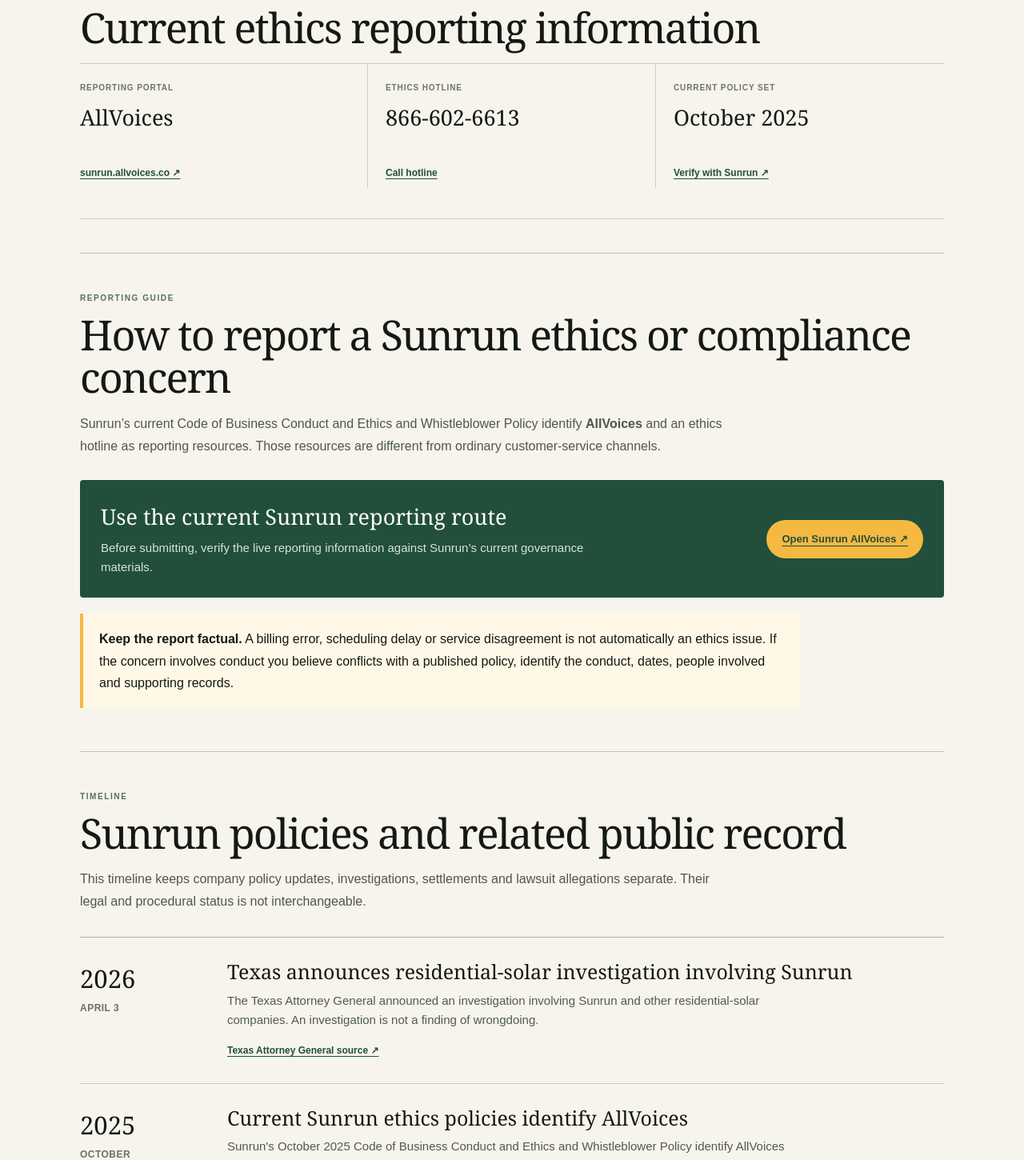
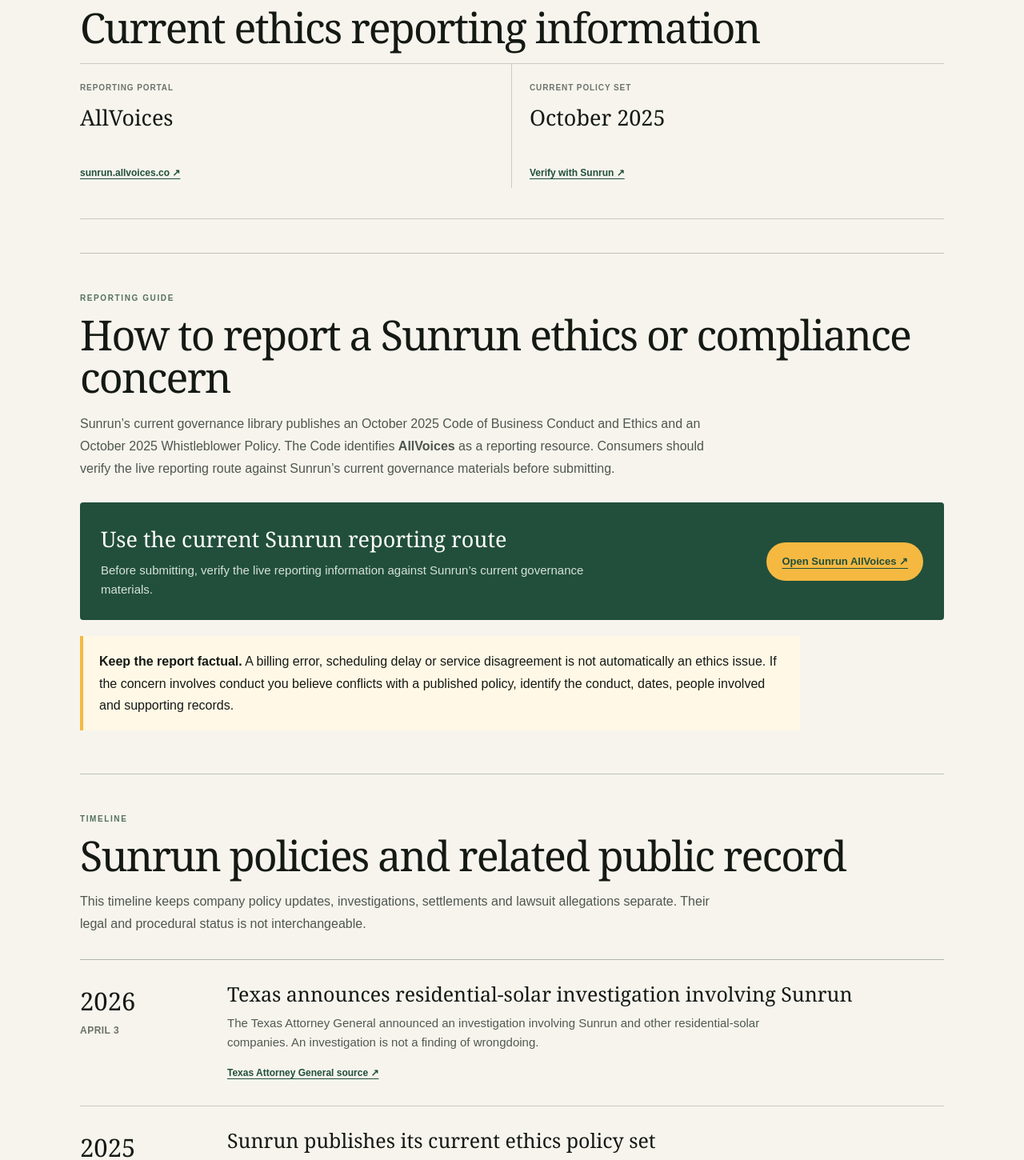
Before and after one commit to Decentralized-Rob/solar-consumer-research, a Next.js app: page /companies/sunrun/ethics-compliance in a window 1280 px wide. Shown: the part 980-2430 px from the top of the page at 80% size. Built offline with nearby package versions, Linux system fonts and the light colour scheme.

Commit message:
Correct Sunrun whistleblower sourcing and remove unverified hotline

```diff
--- a/app/companies/sunrun/ethics-compliance/page.tsx
+++ b/app/companies/sunrun/ethics-compliance/page.tsx
@@ -8,10 +8,8 @@
 const governanceUrl = "https://investors.sunrun.com/leadership-governance/governance-documents";
 const leadershipUrl = "https://investors.sunrun.com/leadership-governance/executive-management";
 const codeUrl = "https://d1io3yog0oux5.cloudfront.net/_5069419c6c0a7a5b730d48e3b1411191/sunrun/db/405/3799/file/Code%2Bof%2BBusiness%2BConduct%2B%26%2BEthics_Oct_2025.pdf";
-const whistleblowerUrl = "https://d1io3yog0oux5.cloudfront.net/_c1eacf661f8f940cb0d1529a22a7aa53/sunrun/db/405/3801/file/Whistleblower%2BPolicy_Oct_2025.pdf";
 const vendorCodeUrl = "https://d1io3yog0oux5.cloudfront.net/_c9159127ad06b657d37a299d3e74348a/sunrun/db/405/3803/file/6.25_Vendor%2BCode%2BOf%2BConduct_v2.pdf";
 const allVoicesUrl = "https://sunrun.allvoices.co/";
-const ethicsHotline = "866-602-6613";
 const ethicsLinkedInPost = "https://www.linkedin.com/posts/sunrun_at-sunrun-were-committed-to-upholding-the-activity-7251577600949522435-tGOM";
 const connecticutSource = "https://portal.ct.gov/ag/press-releases/2024-press-releases/attorney-general-tong-sues-sunrun";
 const floridaRoofOrder = "https://ecf.flmd.uscourts.gov/cgi-bin/show_public_doc?2025-02459-10-8-cv=";
@@ -22,24 +20,6 @@
   title: "Sunrun Ethics Complaint: AllVoices, Code of Conduct & Compliance Guide",
   description:
     "How to report a Sunrun ethics concern through AllVoices, what Sunrun's current ethics and vendor policies say, who holds relevant leadership roles, and where consumers can go next.",
-  keywords: [
-    "Sunrun ethics complaint",
-    "Sunrun compliance complaint",
-    "Sunrun AllVoices",
-    "Sunrun ethics hotline",
-    "Sunrun code of conduct",
-    "Sunrun vendor code of conduct",
-    "Sunrun employee complaint",
-    "Sunrun sales rep complaint",
-    "Sunrun representative complaint",
-    "Sunrun sales misconduct",
-    "Sunrun forged signature complaint",
-    "Mary Powell Sunrun",
-    "Jeanna Steele Sunrun compliance",
-    "Chance Allred Sunrun sales",
-    "Paul Dickson Sunrun sales",
-    "Patrick Kent Sunrun operations",
-  ],
   alternates: { canonical: "/companies/sunrun/ethics-compliance" },
   openGraph: {
     title: "Sunrun Ethics & Compliance: Reporting, Policies and Public Record",
@@ -101,8 +81,8 @@
   {
     year: "2025",
     date: "October",
-    title: "Current Sunrun ethics policies identify AllVoices",
-    text: "Sunrun's October 2025 Code of Business Conduct and Ethics and Whistleblower Policy identify AllVoices and an ethics hotline among the company's reporting resources.",
+    title: "Sunrun publishes its current ethics policy set",
+    text: "Sunrun's governance library currently lists an October 2025 Code of Business Conduct and Ethics and an October 2025 Whistleblower Policy. The Code identifies AllVoices as a reporting resource.",
     href: governanceUrl,
     label: "Sunrun governance documents",
   },
@@ -142,7 +122,7 @@
       description: "An independent, source-first guide to Sunrun's current ethics and compliance resources.",
       url: canonicalUrl,
       datePublished: "2026-09-06",
-      dateModified: "2026-09-06",
+      dateModified: "2026-09-07",
       author: { "@id": "https://solarcomplaint.com/#publisher" },
       publisher: { "@id": "https://solarcomplaint.com/#publisher" },
       isPartOf: { "@id": "https://solarcomplaint.com/#website" },
@@ -186,7 +166,7 @@
         <div className={styles.publicationLine}>
           <strong>SolarComplaint.com Research Desk</strong>
           <span>Published September 6, 2026</span>
-          <span>Last reviewed September 6, 2026</span>
+          <span>Last reviewed September 7, 2026</span>
         </div>
         <p className={styles.independenceNote}>
           SolarComplaint.com is an independent consumer research and editorial publication. It is not affiliated with, endorsed by or sponsored by Sunrun.
@@ -203,9 +183,8 @@
         <section className={styles.atGlance} aria-labelledby="at-glance-title">
           <div className={styles.sectionLabel}>At a glance</div>
           <h2 id="at-glance-title">Current ethics reporting information</h2>
-          <div className={styles.factStrip}>
+          <div className={styles.factStrip} style={{ gridTemplateColumns: "repeat(2, minmax(0, 1fr))" }}>
             <div><span>Reporting portal</span><strong>AllVoices</strong><a href={allVoicesUrl} target="_blank" rel="noreferrer">sunrun.allvoices.co ↗</a></div>
-            <div><span>Ethics hotline</span><strong>{ethicsHotline}</strong><a href="tel:+18666026613">Call hotline</a></div>
             <div><span>Current policy set</span><strong>October 2025</strong><a href={governanceUrl} target="_blank" rel="noreferrer">Verify with Sunrun ↗</a></div>
           </div>
         </section>
@@ -214,7 +193,7 @@
           <div className={styles.sectionLabel}>Reporting guide</div>
           <h2>How to report a Sunrun ethics or compliance concern</h2>
           <p>
-            Sunrun’s current Code of Business Conduct and Ethics and Whistleblower Policy identify <strong>AllVoices</strong> and an ethics hotline as reporting resources. Those resources are different from ordinary customer-service channels.
+            Sunrun’s current governance library publishes an October 2025 Code of Business Conduct and Ethics and an October 2025 Whistleblower Policy. The Code identifies <strong>AllVoices</strong> as a reporting resource. Consumers should verify the live reporting route against Sunrun’s current governance materials before submitting.
           </p>
           <div className={styles.reportRow}>
             <div>
@@ -251,7 +230,7 @@
           <h2>Sunrun’s published ethics documents</h2>
           <div className={styles.sourceList}>
             <div className={styles.sourceItem}><span>Primary source</span><div><strong>Code of Business Conduct and Ethics</strong><p>Sunrun’s October 2025 company ethics code.</p></div><a href={codeUrl} target="_blank" rel="noreferrer">Open ↗</a></div>
-            <div className={styles.sourceItem}><span>Primary source</span><div><strong>Whistleblower Policy</strong><p>Sunrun’s October 2025 policy identifying current reporting resources.</p></div><a href={whistleblowerUrl} target="_blank" rel="noreferrer">Open ↗</a></div>
+            <div className={styles.sourceItem}><span>Current company source</span><div><strong>Whistleblower Policy</strong><p>Sunrun’s live governance library currently lists an October 2025 Whistleblower Policy.</p></div><a href={governanceUrl} target="_blank" rel="noreferrer">Verify current policy ↗</a></div>
             <div className={styles.sourceItem}><span>Primary source</span><div><strong>Vendor Code of Conduct</strong><p>Separately published standards for Sunrun vendors and third-party relationships.</p></div><a href={vendorCodeUrl} target="_blank" rel="noreferrer">Open ↗</a></div>
             <div className={styles.sourceItem}><span>Company library</span><div><strong>Governance documents</strong><p>The current Sunrun index for governance and ethics materials.</p></div><a href={governanceUrl} target="_blank" rel="noreferrer">Open ↗</a></div>
             <div className={styles.sourceItem}><span>Public LinkedIn</span><div><strong>Sunrun Ethics &amp; Compliance Week post</strong><p>A public company statement about integrity, accountability and transparency.</p></div><a href={ethicsLinkedInPost} target="_blank" rel="noreferrer">Open ↗</a></div>
@@ -312,7 +291,7 @@
           <div className={styles.sectionLabel}>The latest</div>
           <h2>Current Sunrun research on SolarComplaint.com</h2>
           <div className={styles.latestList}>
-            <article><time dateTime="2026-09-06">Sep. 6, 2026</time><div><strong>Sunrun ethics and compliance source guide</strong><p>Current AllVoices reporting route, ethics documents, vendor standards and leadership responsibilities reviewed.</p></div></article>
+            <article><time dateTime="2026-09-07">Sep. 7, 2026</time><div><strong>Sunrun ethics and compliance source guide</strong><p>Current AllVoices reporting, ethics documents, vendor standards and leadership responsibilities reviewed.</p></div></article>
             <article><time dateTime="2026-09-06">Sep. 6, 2026</time><div><Link href="/states/florida">Florida Sunrun roof dispute and consumer resource hub</Link><p>Expanded with the federal court source, Florida solar disclosure rules and reciprocal Sunrun research links.</p></div></article>
             <article><time dateTime="2026-04-03">Apr. 3, 2026</time><div><a href={texasSource.url} target="_blank" rel="noreferrer">Texas announces residential-solar investigation involving Sunrun ↗</a><p>Primary Attorney General source; investigation status is kept separate from any finding.</p></div></article>
           </div>
@@ -333,7 +312,7 @@
           <div className={styles.sectionLabel}>Editorial note</div>
           <h2>Source and update standard</h2>
           <p>
-            Reviewed September 6, 2026. Sunrun can change reporting systems, phone numbers, policies and executive roles. Before filing, verify current information against Sunrun’s governance page and live AllVoices portal. Primary sources control if a SolarComplaint.com summary differs from the underlying record.
+            Reviewed September 7, 2026. Sunrun can change reporting systems, policies and executive roles. Before filing, verify current information against Sunrun’s governance page and live AllVoices portal. Primary sources control if a SolarComplaint.com summary differs from the underlying record.
           </p>
           <p>Read the <Link href="/methodology">research methodology</Link> and <Link href="/corrections">corrections policy</Link>.</p>
         </section>
```
